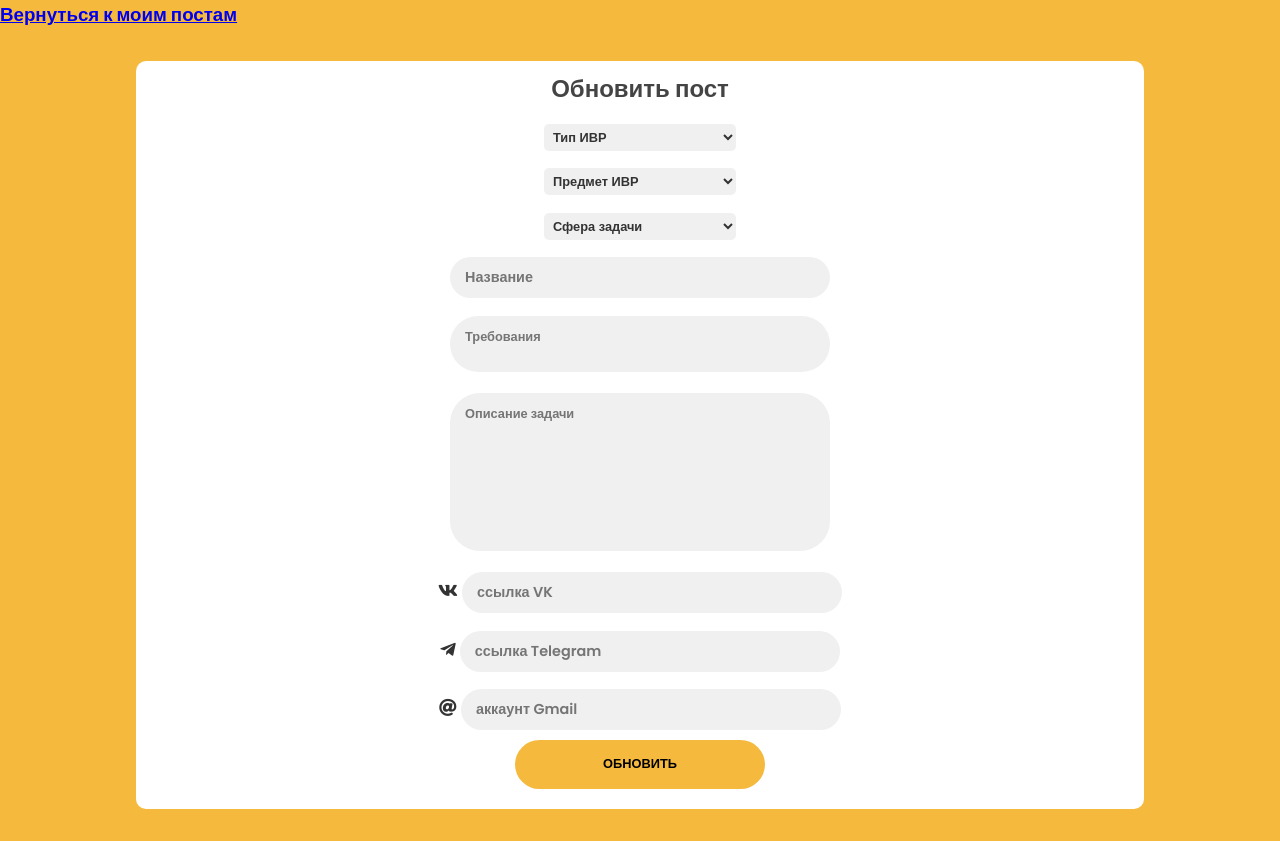
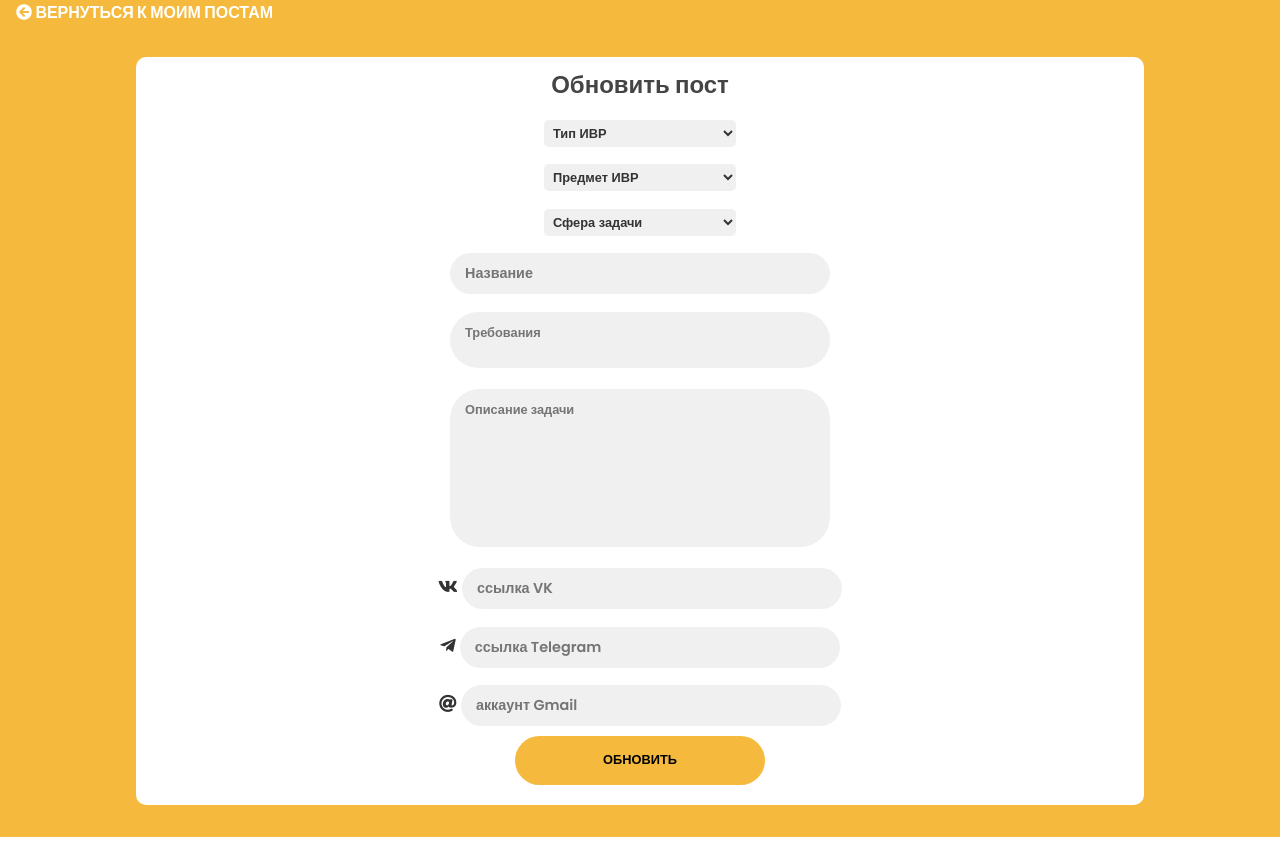
Before and after one commit to nocthu/IVR, a Flask app: page /update/post/1 in a window 1280 px wide. Run offline with Flask 2, Linux system fonts and the light colour scheme; data that the repository does not hold is empty; parts of the project's set-up code (start-up, migrations or seed data) failed here and were passed over; some libraries are stand-ins or nearby versions.

Commit message:
db-posts-13

```diff
--- a/static/css/myposts.css
+++ b/static/css/myposts.css
@@ -1,3 +1,13 @@
+.h-back {
+    margin-left: 1em;
+}
+
+.hr-back {
+    text-decoration: none;
+    color: #fff;
+    text-transform: uppercase;
+}
+
 section {
     justify-content: space-between;
     align-items: center;
--- a/templates/myposts.html
+++ b/templates/myposts.html
@@ -13,7 +13,7 @@
     <link href="https://fonts.googleapis.com/css2?family=Nunito:wght@700;900&display=swap" rel="stylesheet">
 </head>
 <body>
-    <h3 class="h-back"><a href="/" class="hr-back">Вернуться на главную страницу</a></h3>
+    <h4 class="h-back"><a href="/" class="hr-back"><i class="fas fa-arrow-circle-left"></i> Вернуться на главную страницу</a></h4>
     <form action="" method="post">
 
         <section class="">
--- a/templates/update_idea.html
+++ b/templates/update_idea.html
@@ -8,12 +8,13 @@
     <link rel="stylesheet" href="/static/css/try.css">
     <link rel="stylesheet" href="/static/css/login.css">
     <link rel="stylesheet" href="/static/css/create_post.css">
+    <link rel="stylesheet" href="/static/css/myposts.css">
     <link rel="stylesheet" href="https://cdnjs.cloudflare.com/ajax/libs/font-awesome/4.7.0/css..">
     <link href="https://fonts.googleapis.com/css2?family=Nunito:wght@700;900&display=swap" rel="stylesheet">
 </head>
 <body>
 
-    <h3 class="h-back"><a href="/myposts" class="hr-back">Вернуться к моим постам</a></h3>
+    <h4 class="h-back"><a href="/myposts" class="hr-back"><i class="fas fa-arrow-circle-left"></i> Вернуться к моим постам</a></h4>
 
     <form action="" method="post" >
         <div class="create-field">
--- a/templates/update_post.html
+++ b/templates/update_post.html
@@ -8,12 +8,13 @@
     <link rel="stylesheet" href="/static/css/try.css">
     <link rel="stylesheet" href="/static/css/login.css">
     <link rel="stylesheet" href="/static/css/create_post.css">
+    <link rel="stylesheet" href="/static/css/myposts.css">
     <link rel="stylesheet" href="https://cdnjs.cloudflare.com/ajax/libs/font-awesome/4.7.0/css..">
     <link href="https://fonts.googleapis.com/css2?family=Nunito:wght@700;900&display=swap" rel="stylesheet">
 </head>
 <body>
 
-    <h3 class="h-back"><a href="/myposts" class="hr-back">Вернуться к моим постам</a></h3>
+    <h4 class="h-back"><a href="/myposts" class="hr-back"><i class="fas fa-arrow-circle-left"></i> Вернуться к моим постам</a></h4>
 
     <form action="" method="post" >
         <div class="create-field">
--- a/templates/update_quiz.html
+++ b/templates/update_quiz.html
@@ -8,12 +8,13 @@
     <link rel="stylesheet" href="/static/css/try.css">
     <link rel="stylesheet" href="/static/css/login.css">
     <link rel="stylesheet" href="/static/css/create_post.css">
+    <link rel="stylesheet" href="/static/css/myposts.css">
     <link rel="stylesheet" href="https://cdnjs.cloudflare.com/ajax/libs/font-awesome/4.7.0/css..">
     <link href="https://fonts.googleapis.com/css2?family=Nunito:wght@700;900&display=swap" rel="stylesheet">
 </head>
 <body>
 
-    <h3 class="h-back"><a href="/myposts" class="hr-back">Вернуться к моим постам</a></h3>
+    <h4 class="h-back"><a href="/myposts" class="hr-back"><i class="fas fa-arrow-circle-left"></i> Вернуться к моим постам</a></h4>
 
     <form action="" method="post" >
         <div class="create-field">
--- a/templates/update_vacancy.html
+++ b/templates/update_vacancy.html
@@ -8,12 +8,13 @@
     <link rel="stylesheet" href="/static/css/try.css">
     <link rel="stylesheet" href="/static/css/login.css">
     <link rel="stylesheet" href="/static/css/create_post.css">
+    <link rel="stylesheet" href="/static/css/myposts.css">
     <link rel="stylesheet" href="https://cdnjs.cloudflare.com/ajax/libs/font-awesome/4.7.0/css..">
     <link href="https://fonts.googleapis.com/css2?family=Nunito:wght@700;900&display=swap" rel="stylesheet">
 </head>
 <body>
 
-    <h3 class="h-back"><a href="/myposts" class="hr-back">Вернуться к моим постам</a></h3>
+    <h4 class="h-back"><a href="/myposts" class="hr-back"><i class="fas fa-arrow-circle-left"></i> Вернуться к моим постам</a></h4>
 
     <form action="" method="post" >
         <div class="create-field">
```
